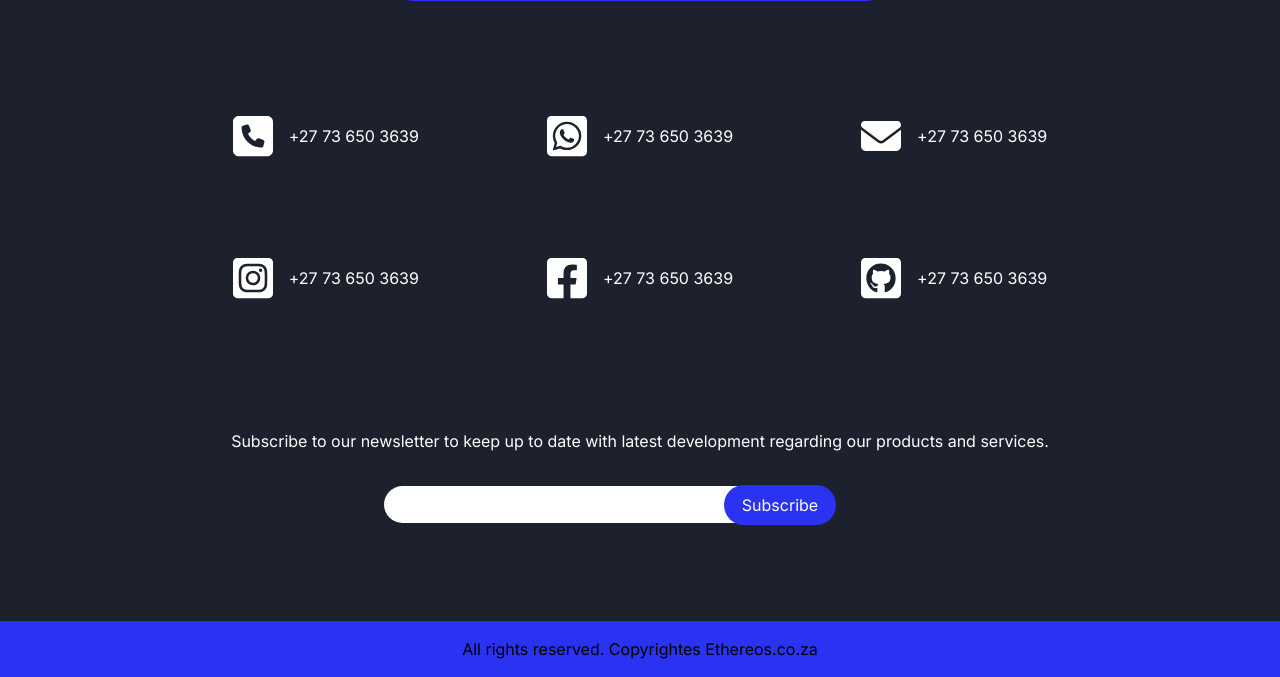
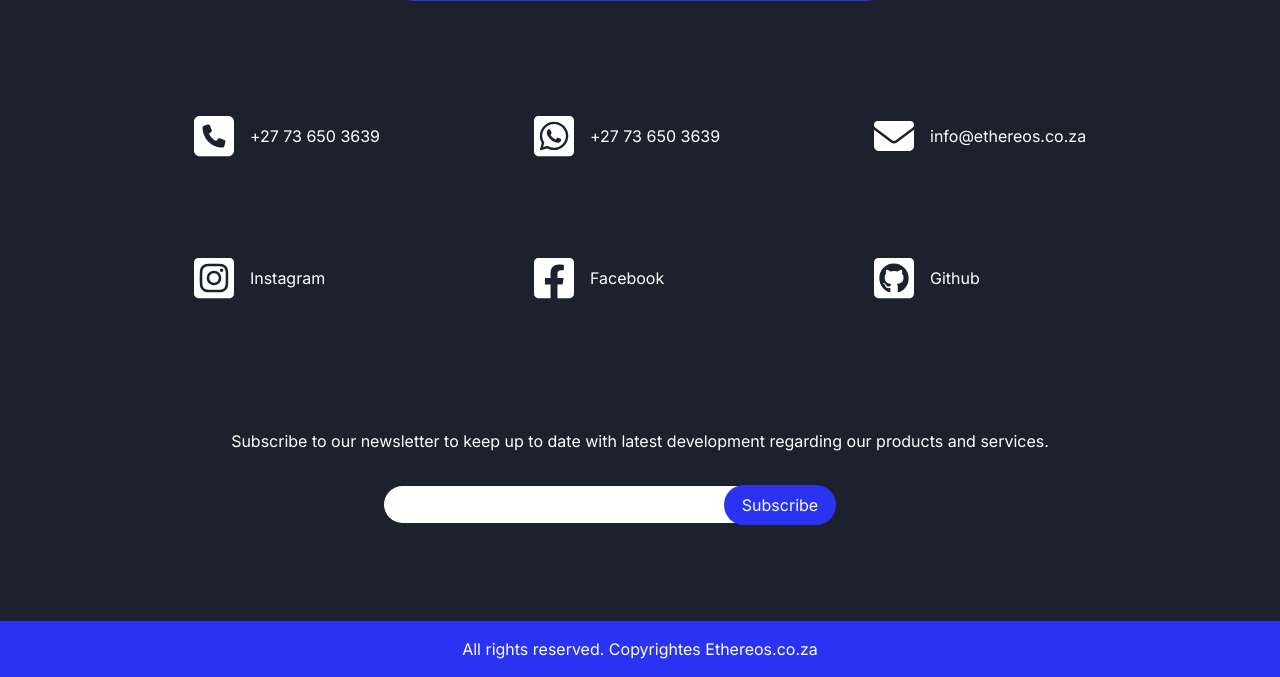
Before and after one commit to DeenoDev/My-Business-Website, a PHP site: page / in a window 1280 px wide. Shown: the part 4229-4906 px from the top of the page. Run offline with PHP 8.4, Linux system fonts and the light colour scheme; some libraries are stand-ins or nearby versions.

Commit message:
Fixed spacing for socials section.

```diff
--- a/index.html
+++ b/index.html
@@ -193,19 +193,19 @@
                         </div>
                         <div class="contact-block">
                             <img src="assets/envelope-solid.svg" alt="email">
-                            <p>+27 73 650 3639</p>
+                            <p>info@ethereos.co.za</p>
                         </div>
                         <div class="contact-block">
                             <img src="assets/square-instagram.svg" alt="instagram">
-                            <p>+27 73 650 3639</p>
+                            <p>Instagram</p>
                         </div>
                         <div class="contact-block">
                             <img src="assets/square-facebook.svg" alt="facebook">
-                            <p>+27 73 650 3639</p>
+                            <p>Facebook</p>
                         </div>
                         <div class="contact-block">
                             <img src="assets/square-github.svg" alt="github">
-                            <p>+27 73 650 3639</p>
+                            <p>Github</p>
                         </div>
 
                     </div>
--- a/style.css
+++ b/style.css
@@ -248,7 +248,7 @@
 .contact-block{
     display: flex;
     gap: 1rem;
-    justify-content: center;
+    justify-content: start;
     align-items: center;
 }
 
@@ -269,7 +269,7 @@
     gap: 6rem;
     grid-column-gap: 8rem;
     align-items: center;
-    justify-content: space-between ;
+
 }
 
 @media(max-width: 62rem) {
@@ -299,6 +299,7 @@
 
 .footer p{
     padding: 1rem;
+    color: #fff;
 }
 
 /* Hero Section */
```
